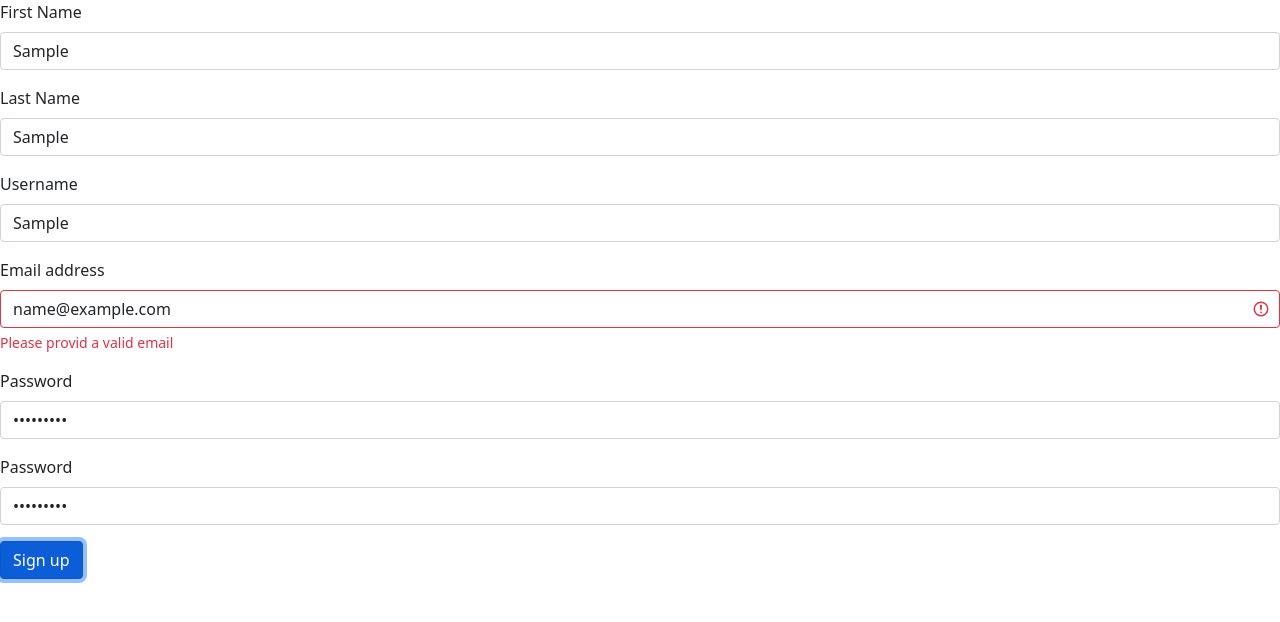
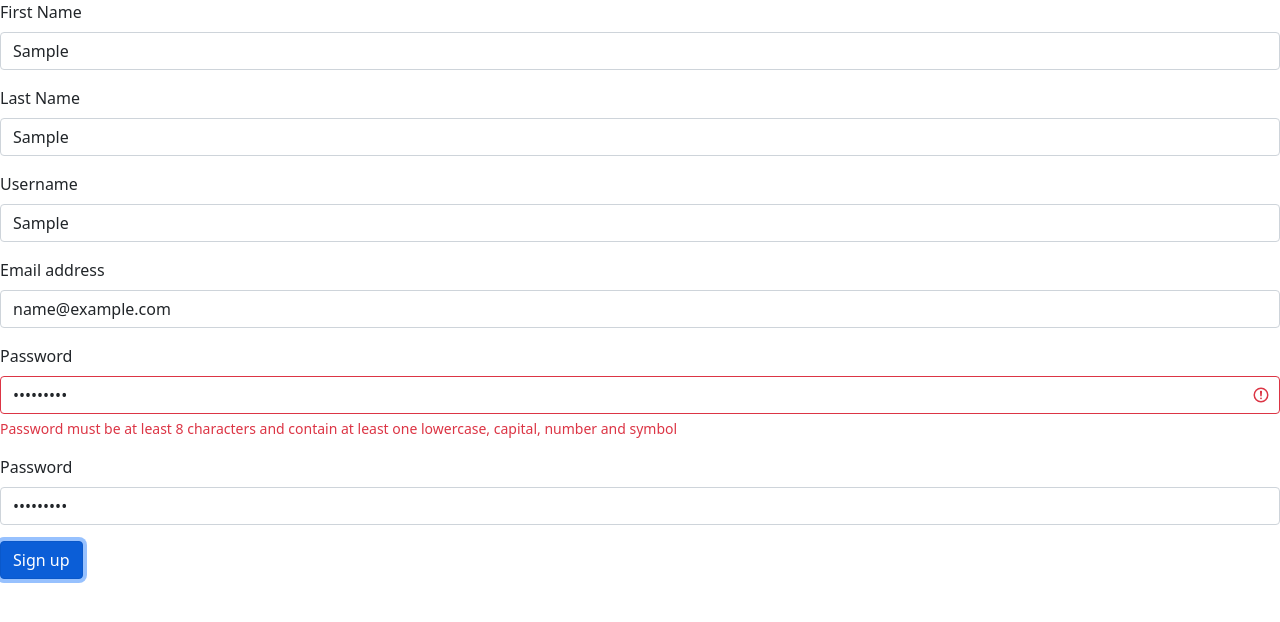
Before and after one commit to lp-group-17/web-app, a React (Create React App) app in the folder frontend/: page / in a window 1280 px wide. Both pictures are taken after typing "Sample", "Sample", "Sample", "name@example.com", "Sample123", "Sample123" into the empty fields and a click on the button "Sign up". Shown: the top 622 px of the page. Built offline with nearby package versions, Linux system fonts and the light colour scheme.

Commit message:
Signup page functionality completed

```diff
--- a/frontend/src/pages/SignupForm.js
+++ b/frontend/src/pages/SignupForm.js
@@ -4,60 +4,7 @@ import { useState } from 'react';
 import Form from 'react-bootstrap/Form';
 import 'bootstrap/dist/css/bootstrap.min.css'
 
-// function SignupForm() {
-//   const [validated, setValidated] = useState(false);
-
-//   const handleSubmit = (event) => {
-//     const form = event.currentTarget;
-//     if (form.checkValidity() === false) {
-//     event.preventDefault();
-//     event.stopPropogation();
-//     }
-
-//     setValidated(true);
-//   };
-
 const SignupForm = () => {
-  // return (
-  //   <Form>
-  //     <Form.Group className="mb-3" controlId="formFirstName">
-  //       <Form.Label>First Name</Form.Label>
-  //       <Form.Control required type="text" placeholder="Enter First Name" />
-  //     </Form.Group>
-  //     <Form.Group className="mb-3" controlId="formLastName">
-  //       <Form.Label>Last Name</Form.Label>
-  //       <Form.Control required type="text" placeholder="Enter Last Name" />
-  //     </Form.Group>
-  //     <Form.Group className="mb-3" controlId="formUsername">
-  //       <Form.Label>Username</Form.Label>
-  //       <Form.Control required type="text" placeholder="Enter Username" />
-  //     </Form.Group>
-  //     <Form.Group className="mb-3" controlId="formEmail">
-  //       <Form.Label>Email address</Form.Label>
-  //       <Form.Control required type="email" placeholder="Enter email" />
-  //       <Form.Control.Feedback type="invalid">
-  //         Please provid a valid email
-  //       </Form.Control.Feedback>
-  //     </Form.Group>
-  //     <Form.Group className="mb-3" controlId="formPassword">
-  //       <Form.Label>Password</Form.Label>
-  //       <Form.Control required type="password" placeholder="Password" />
-  //       <Form.Control.Feedback type="invalid">
-  //         Password must be at least 8 characters and contain at least one number and symbol
-  //       </Form.Control.Feedback>
-  //     </Form.Group>
-  //     <Form.Group className="mb-3" controlId="formConfirmPassword">
-  //       <Form.Label>Password</Form.Label>
-  //       <Form.Control required type="password" placeholder="Confirm Pasword" />
-  //       <Form.Control.Feedback type="invalid">
-  //         Passwords must match
-  //       </Form.Control.Feedback>
-  //     </Form.Group>
-  //     <Button variant="primary" type="submit">
-  //       Sign up
-  //     </Button>
-  //   </Form>
-  // )
   const [ form, setForm ] = useState({})
   const [ errors, setErrors ] = useState({})
 
@@ -83,12 +30,14 @@ const SignupForm = () => {
 
     if ( !username || username === "" ) newErrors.username = 'cannot be blank'
 
+    const emailRegex = /^\w+([\.-]?\w+)*@\w+([\.-]?\w+)*(\.\w{2,3})+$/;
     if ( !email || email === "" ) newErrors.email = 'cannot be blank'
-    else if ( /^(("[\w-\s]+")|([\w-]+(?:\.[\w-]+)*)|("[\w-\s]+")([\w-]+(?:\.[\w-]+)*))(@((?:[\w-]+\.)*\w[\w-]{0,66})\.([a-z]{2,6}(?:\.[a-z]{2})?)$)|(@\[?((25[0-5]\.|2[0-4][0-9]\.|1[0-9]{2}\.|[0-9]{1,2}\.))((25[0-5]|2[0-4][0-9]|1[0-9]{2}|[0-9]{1,2})\.){2}(25[0-5]|2[0-4][0-9]|1[0-9]{2}|[0-9]{1,2})\]?$)/.test(email) ) newErrors.email = 'must be a valid email'
+    else if ( !emailRegex.test(String(email)) ) newErrors.email = 'must be a valid email'
 
+    const passwordRegex = /^(?=.*[a-z])(?=.*[A-Z])(?=.*\d)(?=.*[@$!%*?&])[A-Za-z\d@$!%*?&]{8,}$/;
     if ( !password || password === "" ) newErrors.password = 'please enter a password'
     else if ( password.length < 8) newErrors.password = 'password must be at least 8 characters long'
-    else if ( /^(?=.*\d)(?=.*[a-z])(?=.*[A-Z])(?=.[\W]).{8,}$/.test(password) ) newErrors.password = ' password must contain at least 1 uppcase letter, lowercase letter, number, and special character'
+    else if ( !passwordRegex.test(String(password)) ) newErrors.password = ' password must contain at least 1 lowercase letter, capital letter, number and special character'
 
     if ( !password || password === "" ) newErrors.confirmPassword = 'please confirm your password'
     else if ( password !== confirmPassword ) newErrors.confirmPassword = 'passwords must match'
@@ -136,7 +85,7 @@ const SignupForm = () => {
         <Form.Label>Password</Form.Label>
         <Form.Control required type="password" placeholder="Password" onChange={ e => setField('password', e.target.value) } isInvalid={ !!errors.password }/>
         <Form.Control.Feedback type="invalid">
-          Password must be at least 8 characters and contain at least one number and symbol
+          Password must be at least 8 characters and contain at least one lowercase, capital, number and symbol
         </Form.Control.Feedback>
       </Form.Group>
 
```
